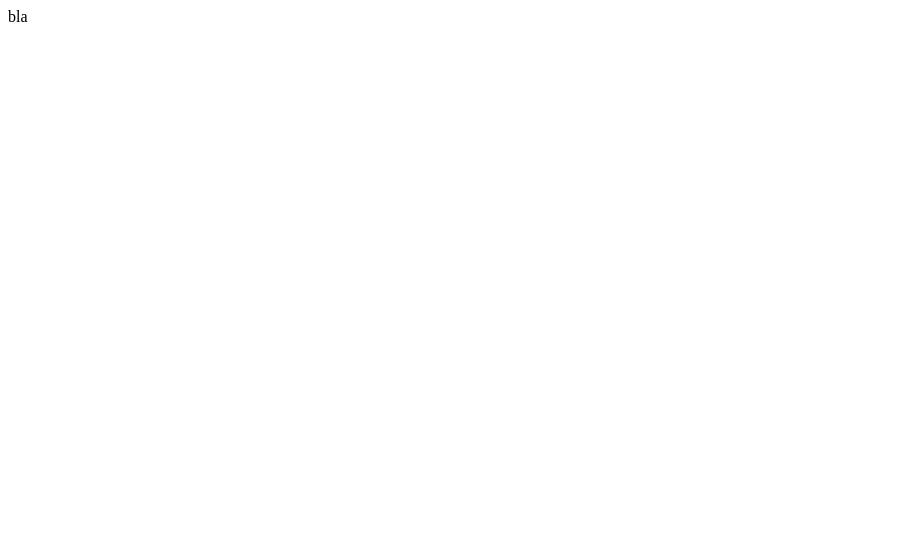
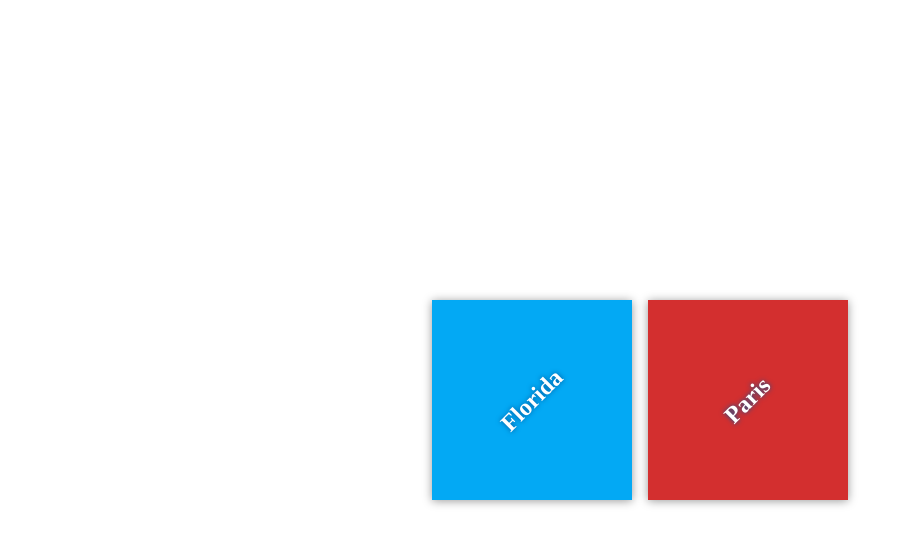
Before and after one commit to kove86/my-travel-plans, a plain HTML site: page index.html in a window 1280 px wide. Shown: the whole page, without its empty margins (0-907 px from the left). Drawn offline with Linux system fonts and the light colour scheme.

Commit message:
Added some content

```diff
--- /dev/null
+++ b/css/app.css
@@ -0,0 +1,55 @@
+html {
+    box-sizing: border-box;
+    height: 100%;
+}
+
+*,
+*::before,
+*::after {
+    box-sizing: inherit;
+}
+
+body {
+    display: flex;
+    margin: 0;
+    height: 100%;
+}
+
+.container {
+    margin: auto;
+    padding: 1em;
+    width: 80%;
+}
+
+.destination-container {
+    display: flex;
+    flex-flow: wrap;
+    justify-content: center;
+}
+
+.destination {
+    background: #03a9f4;
+    box-shadow: 0 1px 9px 0 rgba(0, 0, 0, 0.4);
+    color: white;
+    margin: 0.5em;
+    min-height: 200px;
+    flex: 0 1 200px;
+    display: flex;
+    justify-content: center;
+    align-items: center;
+    text-align: center;
+}
+
+h2 {
+    margin: 0;
+    transform: rotate(-45deg);
+    text-shadow: 0 0 5px #01579b;
+}
+
+#florida {
+    background-color: #03a9f4;
+}
+
+#paris {
+    background-color: #d32f2f;
+}
--- a/index.html
+++ b/index.html
@@ -1 +1,24 @@
-bla
+<!doctype html>
+<html lang="en">
+<head>
+    <meta charset="utf-8">
+    <title>Travels</title>
+    <meta name="description" content="">
+    <link rel="stylesheet" href="css/app.css">
+</head>
+<body>
+
+    <div class="container">
+        <div class="destination-container">
+            <div class="destination" id="florida">
+                <h2>Florida</h2>
+            </div>
+
+            <div class="destination" id="paris">
+                <h2>Paris</h2>
+            </div>
+        </div>
+    </div>
+
+</body>
+</html>
```
Also changed, not shown: 1 other file.
